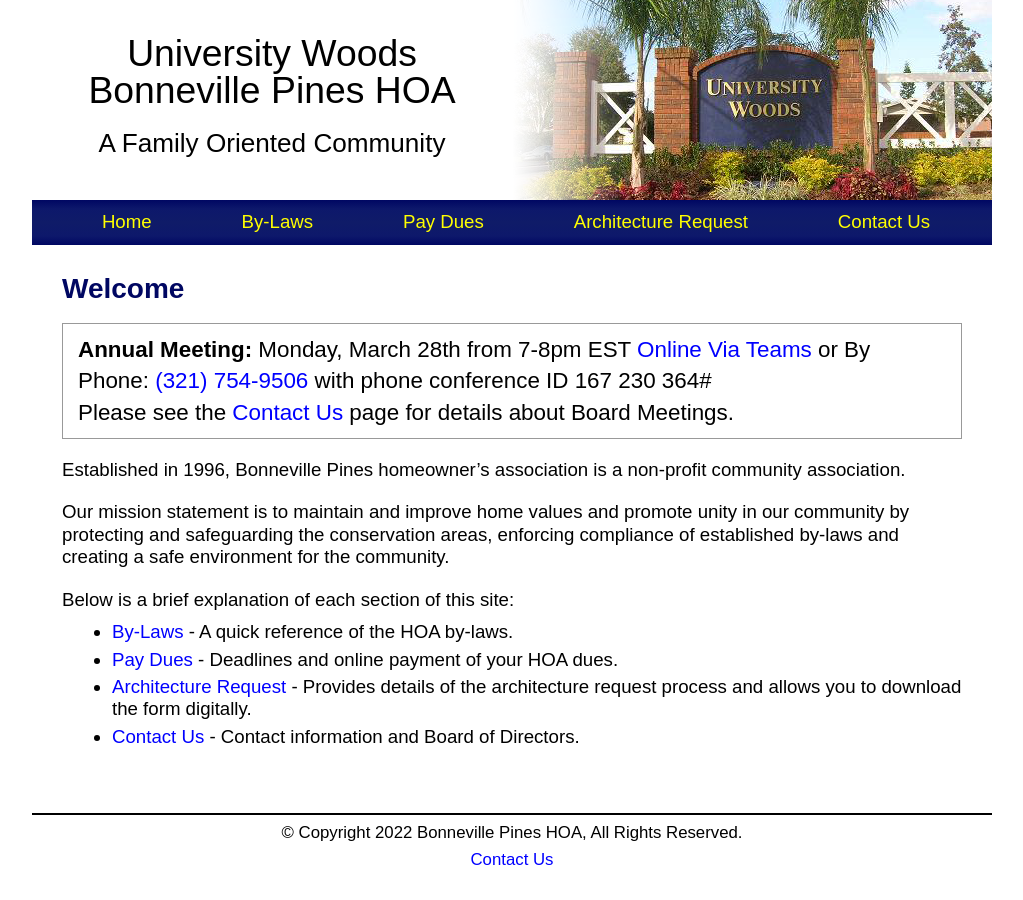
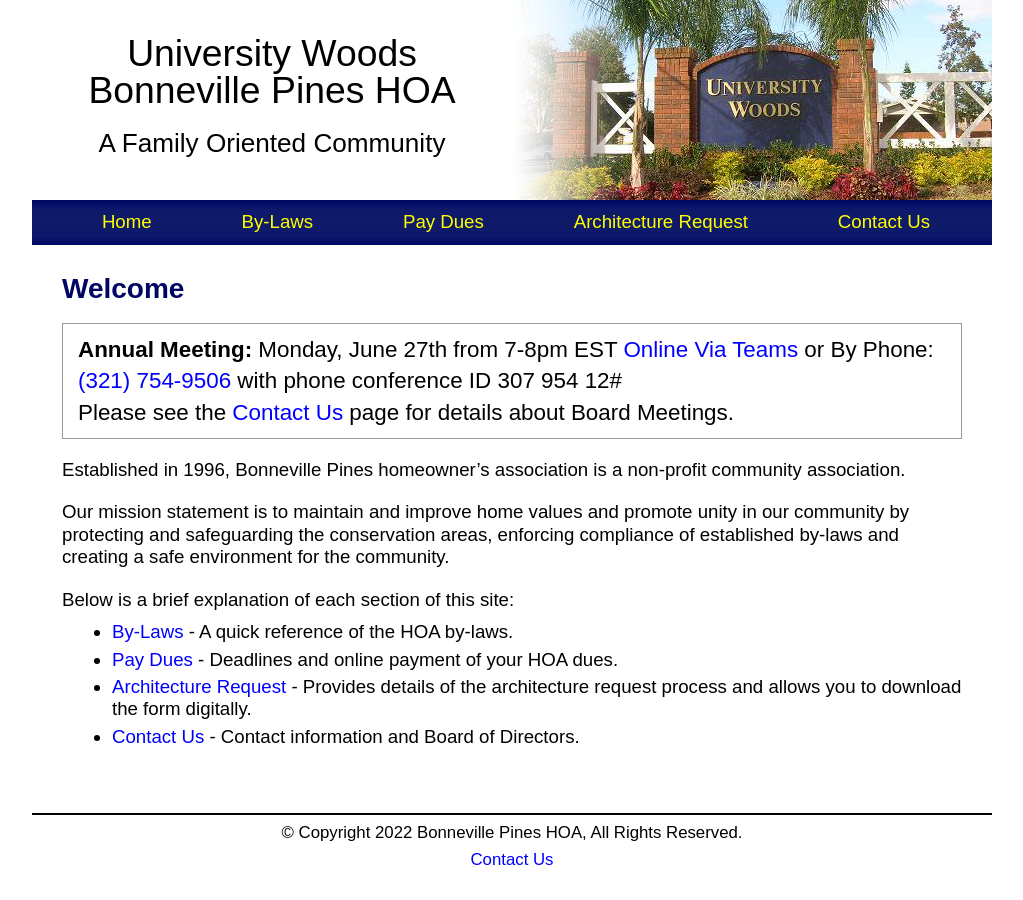
Before and after one commit to bphoa/website, a Jekyll site: the page built from index.md, in a window 1280 px wide. Shown: the whole page, without its empty margins (128-1151 px from the left). Built offline with Jekyll 4.4.1, drawn with Linux system fonts in a browser that asks for light colours.

Commit message:
Update for June 2022 meeting

```diff
--- a/index.md
+++ b/index.md
@@ -3,7 +3,7 @@
 title: Welcome
 ---
 
-**Annual Meeting:** Monday, March 28th from 7-8pm EST [Online Via Teams](https://teams.microsoft.com/l/meetup-join/19%3ameeting_OGVjODJlYjktZDMxMy00YjQyLWI5NTItMjQ4NzgwMjRhOTI1%40thread.v2/0?context=%7b%22Tid%22%3a%22a1cf3136-ea50-4354-ad39-345d96aeab4c%22%2c%22Oid%22%3a%22f0ada0c0-6bc6-494a-94e2-e93bbd59498c%22%7d) or By Phone: <a href="tel:+13217549506">(321) 754-9506</a> with phone conference ID 167 230 364# \\
+**Annual Meeting:** Monday, June 27th from 7-8pm EST [Online Via Teams](https://teams.microsoft.com/l/meetup-join/19%3ameeting_MmY4ZGY3MWQtODYzZS00YjAzLTlmNDAtYzc4MTU5OWUyMTUx%40thread.v2/0?context=%7b%22Tid%22%3a%22a1cf3136-ea50-4354-ad39-345d96aeab4c%22%2c%22Oid%22%3a%22f0ada0c0-6bc6-494a-94e2-e93bbd59498c%22%7d) or By Phone: <a href="tel:+13217549506">(321) 754-9506</a> with phone conference ID 307 954 12# \\
 Please see the [Contact Us](contact) page for details about Board Meetings.
 {: .alert}
 
```
